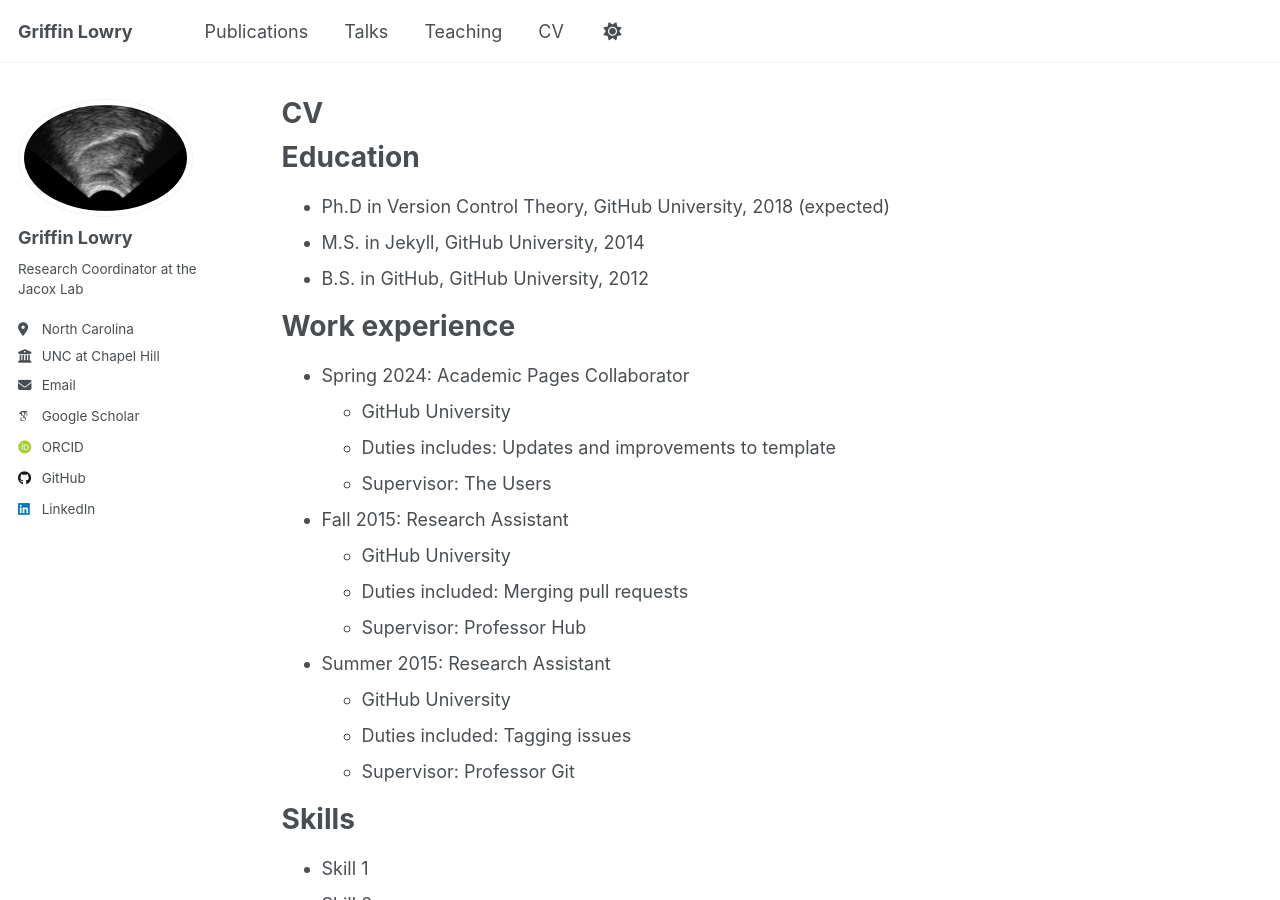
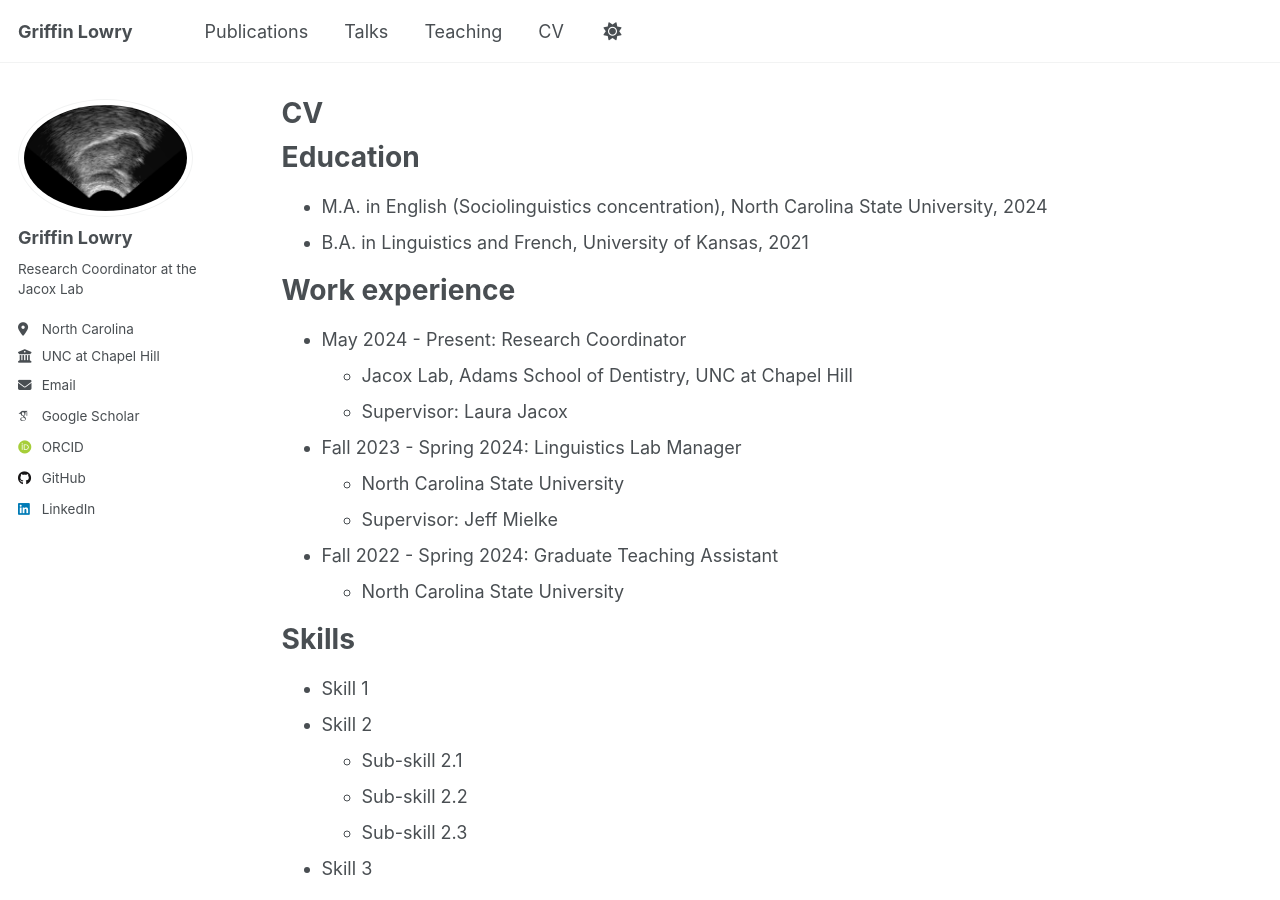
Before and after one commit to griffinlowry/griffinlowry.github.io, a Jekyll site: the page built from _pages/cv.md, in a window 1280 px wide and 900 px high. Built offline with Jekyll 4.4.1, drawn with Linux system fonts in a browser that asks for light colours; some web fonts are replaced; some of the changed text lies outside the part shown.

Commit message:
Update cv.md

```diff
--- a/_pages/cv.md
+++ b/_pages/cv.md
@@ -11,26 +11,21 @@
 
 Education
 ======
-* Ph.D in Version Control Theory, GitHub University, 2018 (expected)
-* M.S. in Jekyll, GitHub University, 2014
-* B.S. in GitHub, GitHub University, 2012
+* M.A. in English (Sociolinguistics concentration), North Carolina State University, 2024
+* B.A. in Linguistics and French, University of Kansas, 2021
 
 Work experience
 ======
-* Spring 2024: Academic Pages Collaborator
-  * GitHub University
-  * Duties includes: Updates and improvements to template
-  * Supervisor: The Users
+* May 2024 - Present: Research Coordinator
+  * Jacox Lab, Adams School of Dentistry, UNC at Chapel Hill
+  * Supervisor: Laura Jacox
 
-* Fall 2015: Research Assistant
-  * GitHub University
-  * Duties included: Merging pull requests
-  * Supervisor: Professor Hub
+* Fall 2023 - Spring 2024: Linguistics Lab Manager
+  * North Carolina State University
+  * Supervisor: Jeff Mielke
 
-* Summer 2015: Research Assistant
-  * GitHub University
-  * Duties included: Tagging issues
-  * Supervisor: Professor Git
+* Fall 2022 - Spring 2024: Graduate Teaching Assistant
+  * North Carolina State University
 
 Skills
 ======
@@ -61,4 +56,4 @@
 
 Service and leadership
 ======
-* Currently signed in to 43 different slack teams
+* Fall 2023 - Spring 2024: Vice President of the Linguistic Diversity Ambassadors
```
